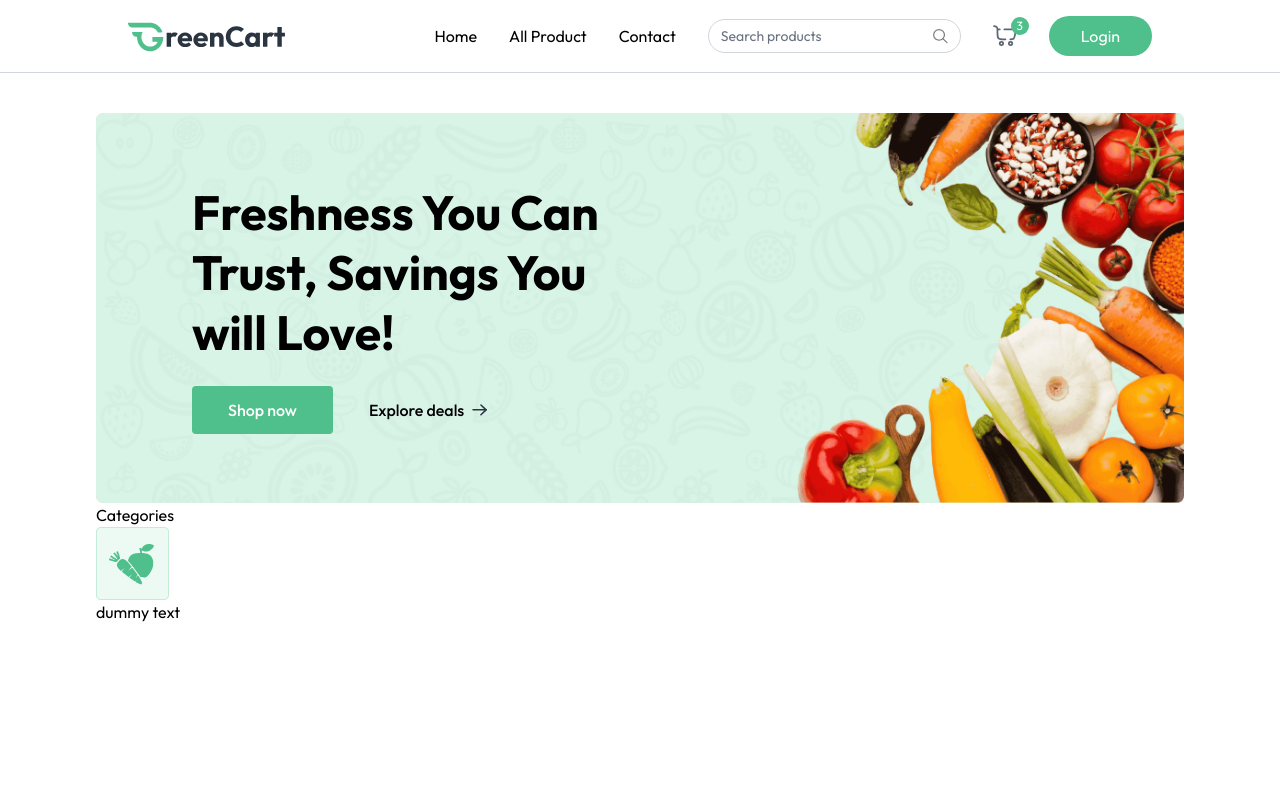
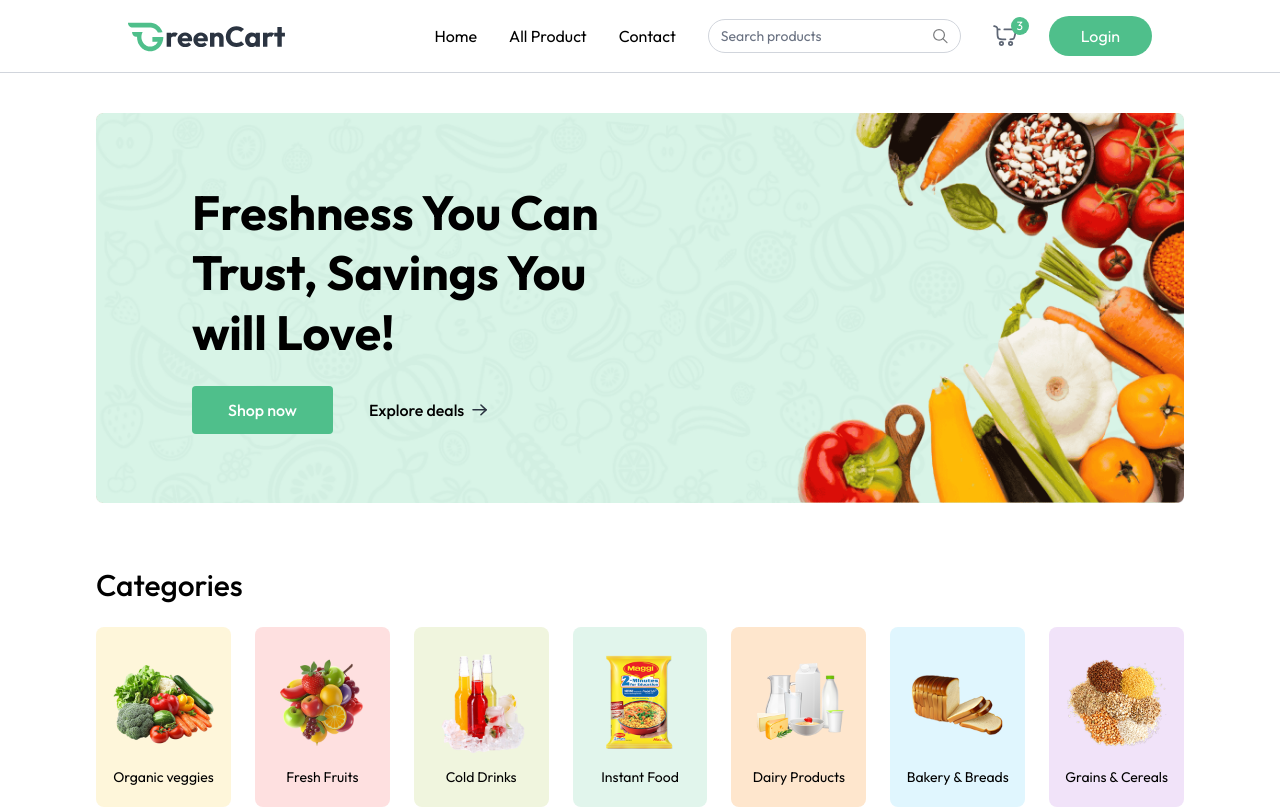
Before and after one commit to Sandeep2864/greencart-mern, a React (Vite) app in the folder client/: page / in a window 1280 px wide. Built offline with nearby package versions, Linux system fonts and the light colour scheme; a web font is replaced by a local one.

Commit message:
completed the category list adding from assest.js file

```diff
--- a/client/src/components/Categories.jsx
+++ b/client/src/components/Categories.jsx
@@ -1,18 +1,34 @@
-import React from 'react'
-import { assets } from '../assets/assets'
+import React from "react";
+import { assets, categories } from "../assets/assets";
+import { useAppContext } from "../context/AppContext";
 
 const Categories = () => {
+  const { navigate } = useAppContext();
   return (
-    <div>
-      <p>Categories</p>
-      <div>
-        <div>
-            <img src={assets.box_icon} alt="" />
-            <p>dummy text</p>
-        </div>
+    <div className="mt-16">
+      <p className="text-2xl md:text-3xl font-medium">Categories</p>
+      <div className="grid grid-cols-2 sm:grid-cols-3 md:grid-cols-5 lg:grid-cols-6 xl:grid-cols-7 mt-6 gap-6">
+        {categories.map((category, index) => (
+          <div
+            key={index}
+            className="group cursor-pointer py-5 px-3 gap-2 rounded-lg flex flex-col justify-center items-center"
+            style={{ backgroundColor: category.bgColor }}
+            onClick={() => {
+              navigate(`/products/${category.path.toLowerCase()}`);
+              scrollTo(0, 0);
+            }}
+          >
+            <img
+              src={category.image}
+              alt={category.text}
+              className="group-hover:scale-108 transition max-w-28"
+            />
+            <p className="text-sm front-medium">{category.text}</p>
+          </div>
+        ))}
       </div>
     </div>
-  )
-}
+  );
+};
 
-export default Categories
+export default Categories;
```
